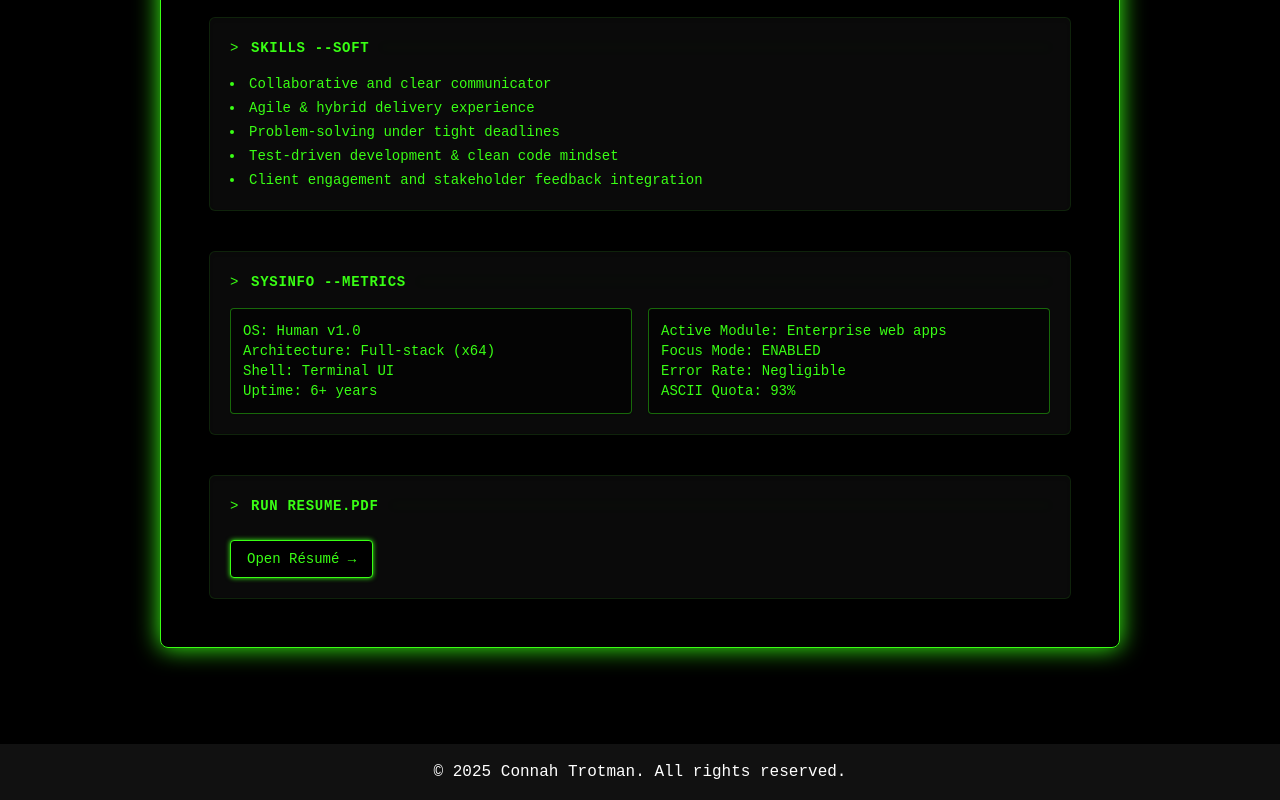
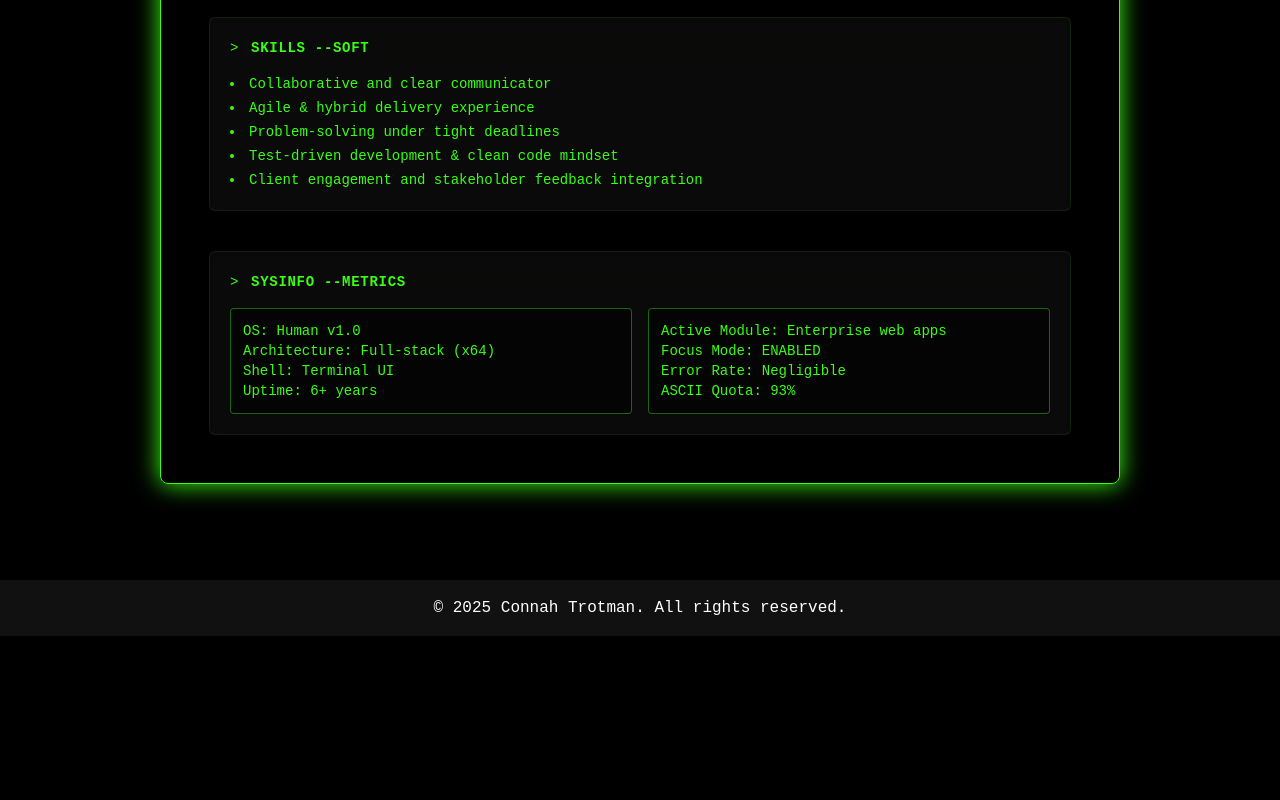
Before and after one commit to fullstackconnah/portfolio, a React (Create React App) app: page /about in a window 1280 px wide. Shown: the part 1438-2238 px from the top of the page. After the commit the page ends 2074 px from the top, so only its background shows below. Built offline with nearby package versions, Linux system fonts and the light colour scheme; no server answers.

Commit message:
Remove resume section

```diff
--- a/src/pages/About.js
+++ b/src/pages/About.js
@@ -103,19 +103,6 @@ export default function AboutPage() {
                     </div>
                   </div>
                 )
-              },
-              {
-                label: 'run resume.pdf',
-                content: (
-                  <a
-                    href="/ConnahTrotman_Resume.pdf"
-                    target="_blank"
-                    rel="noopener noreferrer"
-                    className="inline-block px-4 py-2 mt-2 border border-[#39FF14] rounded bg-black text-[#39FF14] text-sm hover:bg-[#39FF14] hover:text-black transition-all shadow-[0_0_5px_#39FF14] hover:shadow-[0_0_10px_#39FF14]"
-                  >
-                    Open Résumé →
-                  </a>
-                )
               }
             ].map(({ label, content }, i) => (
               <div key={label} className="space-y-4 mb-12 bg-[#0c0c0c]/90 p-5 rounded-md border border-[#39FF14]/10 shadow-inner group transition-all">
```
